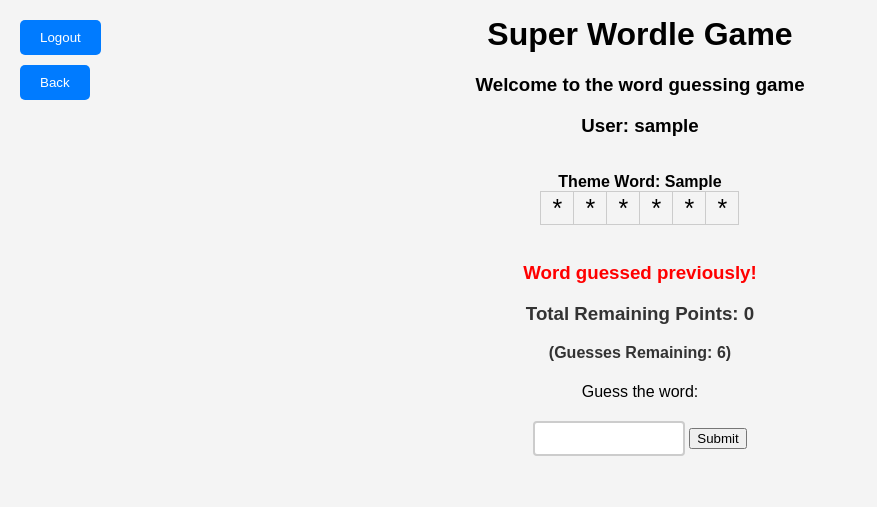
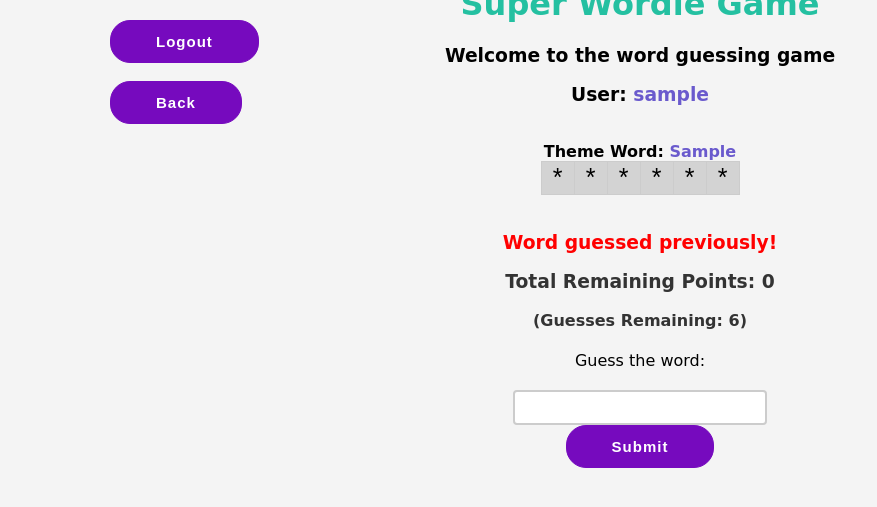
Before and after one commit to danielg5/cits5505GroupProject, a Flask app: a page that uses app/templates/game.html in a window 1280 px wide. Shown: the top 507 px of the page, without its empty margins (0-877 px from the left). Run offline with Flask 3, Linux system fonts and the light colour scheme; a user stored in the database is signed in; tables that the repository leaves empty hold one stand-in row (values such as "Sample post").

Commit message:
tweaked CSS for game.html

```diff
--- a/app/static/game.css
+++ b/app/static/game.css
@@ -19,18 +19,20 @@
   align-items: flex-start;
 }
 
-.logout-btn, .back-btn {
-  margin-bottom: 10px; /* Space between buttons */
-  padding: 10px 20px;
-  background-color: #007bff; /* Bootstrap primary blue */
+.logout-btn, .back-btn, button {
+  border-radius: 20px;
+  border: 1px solid #760abe;
+  background-color:#760abe;
+  font-size: 15px;
+  font-weight: bold;
+  padding: 12px 45px;
+  letter-spacing: 1px;
+  margin-left: 90px;
   color: white;
-  border: none;
-  border-radius: 5px;
-  cursor: pointer;
 }
 
 .button:hover {
-  background-color: #0056b3; /* Darker blue on hover */
+  background-color: #6145c6; /* Darker blue on hover */
 }
 
 .container {
@@ -57,7 +59,7 @@
 }
 
 #guessWord {
-  width: 40%;
+  width: 60%;
   padding: 8px;
   border: 2px solid #ccc;
   border-radius: 4px;
@@ -73,3 +75,68 @@
   color: #333;
   margin-top: 10px;
 }
+
+/* Game Styling */
+
+.header-content {
+  text-align: center;
+  flex-grow: 1; /* Takes available space, pushes logout button to end */
+  font-family: 'Comic Sans MS', 'Chalkboard SE', sans-serif; /* Font for header */
+  color: #24c0a1; /* Color for header*/
+  font-weight: bold;
+}
+
+.header-body, h3, h4, label, caption {
+  text-align: center;
+  flex-grow: 1; /* Takes available space, pushes logout button to end */
+  font-family: 'Comic Sans MS', 'Chalkboard SE', sans-serif; /* Font for header */
+  color: #000000; /* Color for header/*/
+}
+
+
+#themeWord, #currentUserTitle {
+  color: slateblue;
+}
+
+#overGame {
+  color: red;
+}
+
+#wonGame {
+  color: green;
+}
+
+.guessTag, .correctTag, .misplacedTag, .incorrectTag, #overGame,
+  #wonGame, label, h1, h3, h4 {
+  text-align: center;
+}
+
+.correctTag, .misplacedTag, .incorrectTag {
+  font-size: 20px;
+  height: 20px;
+  width: 20px;
+}
+
+.correctTag {
+  background-color: lightgreen;
+}
+
+.misplacedTag {
+  background-color: yellow;
+}
+
+.incorrectTag {
+  background-color: lightgray;
+}
+
+.guessTag {
+  background-color: white;
+  width: 60px;
+  margin: auto;
+}
+
+/* center guess table */
+#guessTableNode table, button {
+  margin-left: auto;
+  margin-right: auto;
+}
--- a/app/templates/game.html
+++ b/app/templates/game.html
@@ -27,13 +27,13 @@
 </head>
 <body>
   <div class="container1">
-    <button class="logout-btn" onclick="location.href='{{ url_for('logout') }}'">Logout</button>
+    <button class="logout-btn" onclick="location.href='{{ url_for('logout') }}'">Logout</button><br>
     <button class="back-btn" onclick="location.href='{{ url_for('menu') }}'">Back</button>
   </div>
   <div class="container">
-    <h1>Super Wordle Game</h1>
-    <h3>Welcome to the word guessing game</h3>
-    <h3>User: {{ user }}</h3><br>
+    <h1 class="headerstyle header-content">Super Wordle Game</h1>
+    <h3 class="header-body">Welcome to the word guessing game</h3>
+    <h3>User: <span id="currentUserTitle">{{ user }}</span></h3><br>
     <div id="wordleTableNode">
       <table id="wordleTable">
         <caption><b>Theme Word: <span id="themeWord">{{ theme }}</span></b></caption>
@@ -53,9 +53,9 @@
     <h4 id="gameGuesses">(Guesses Remaining: {{ guessLeft }})</h4>
     <div id="guessInput">
       <label for="guessWord">Guess the word:</label><br>
-      <input id="guessWord" type="text" name="guess_word">
+      <input id="guessWord" type="text" name="guess_word"><br>
       <button type="button" onclick="submitGuess()">Submit</button>
-    </div>
+    </div><br>
     <div id="guessTableNode"></div>
 <script>
   // save secret word length to a variable for use in game.js
```
